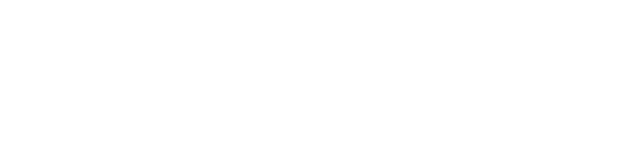
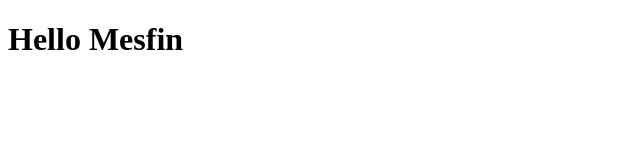
Before and after one commit to brookkidus/gitPractice-1, a plain HTML site: page Pages/index.html in a window 1280 px wide. Shown: the whole page, without its empty margins (0-640 px from the left). Drawn offline with Linux system fonts and the light colour scheme.

Commit message:
created h1 tag

```diff
--- a/Pages/index.html
+++ b/Pages/index.html
@@ -7,6 +7,6 @@
     <title>Github</title>
 </head>
 <body>
-
+  <h1>Hello Mesfin</h1>
 </body>
 </html>
```
